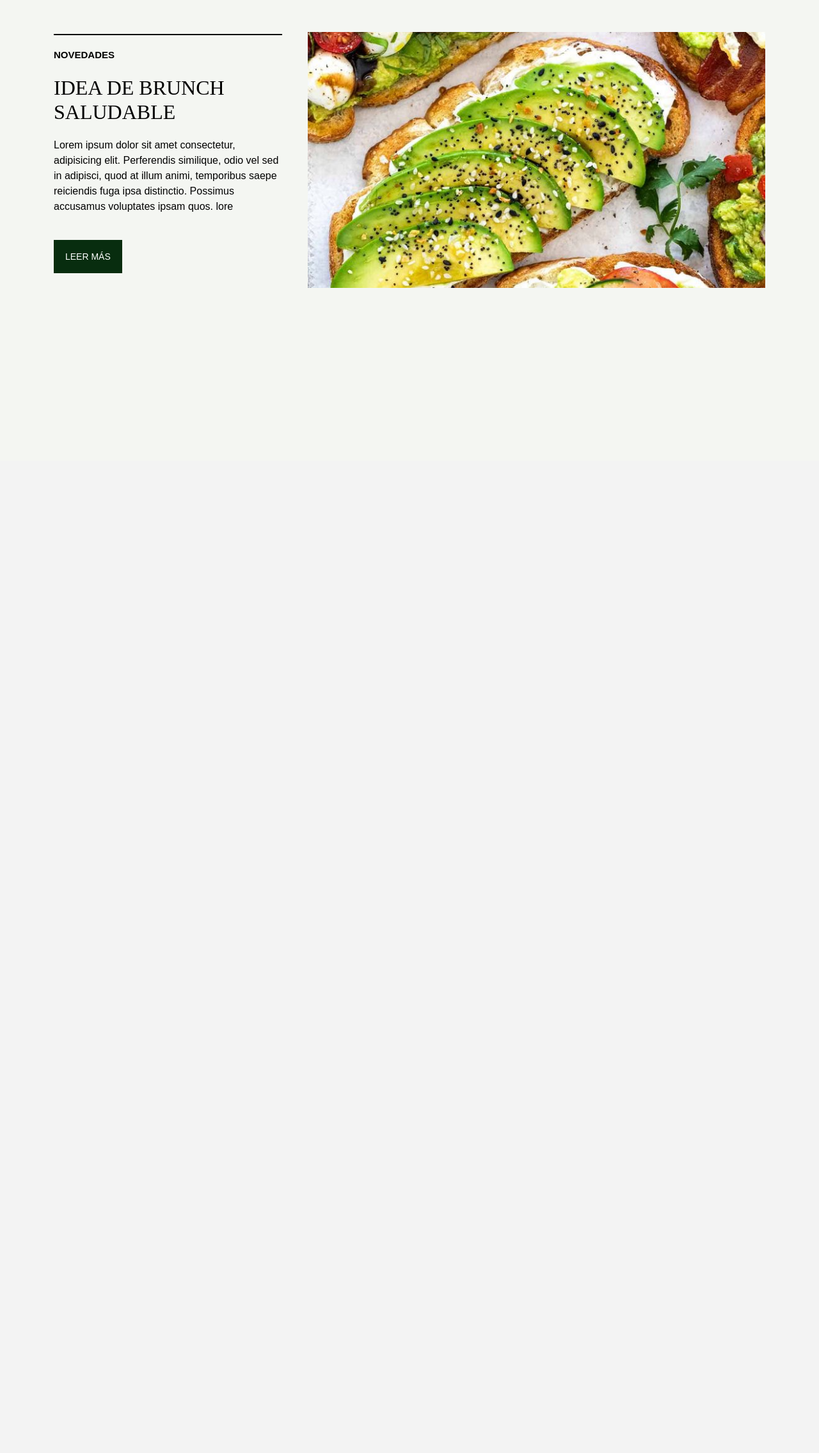
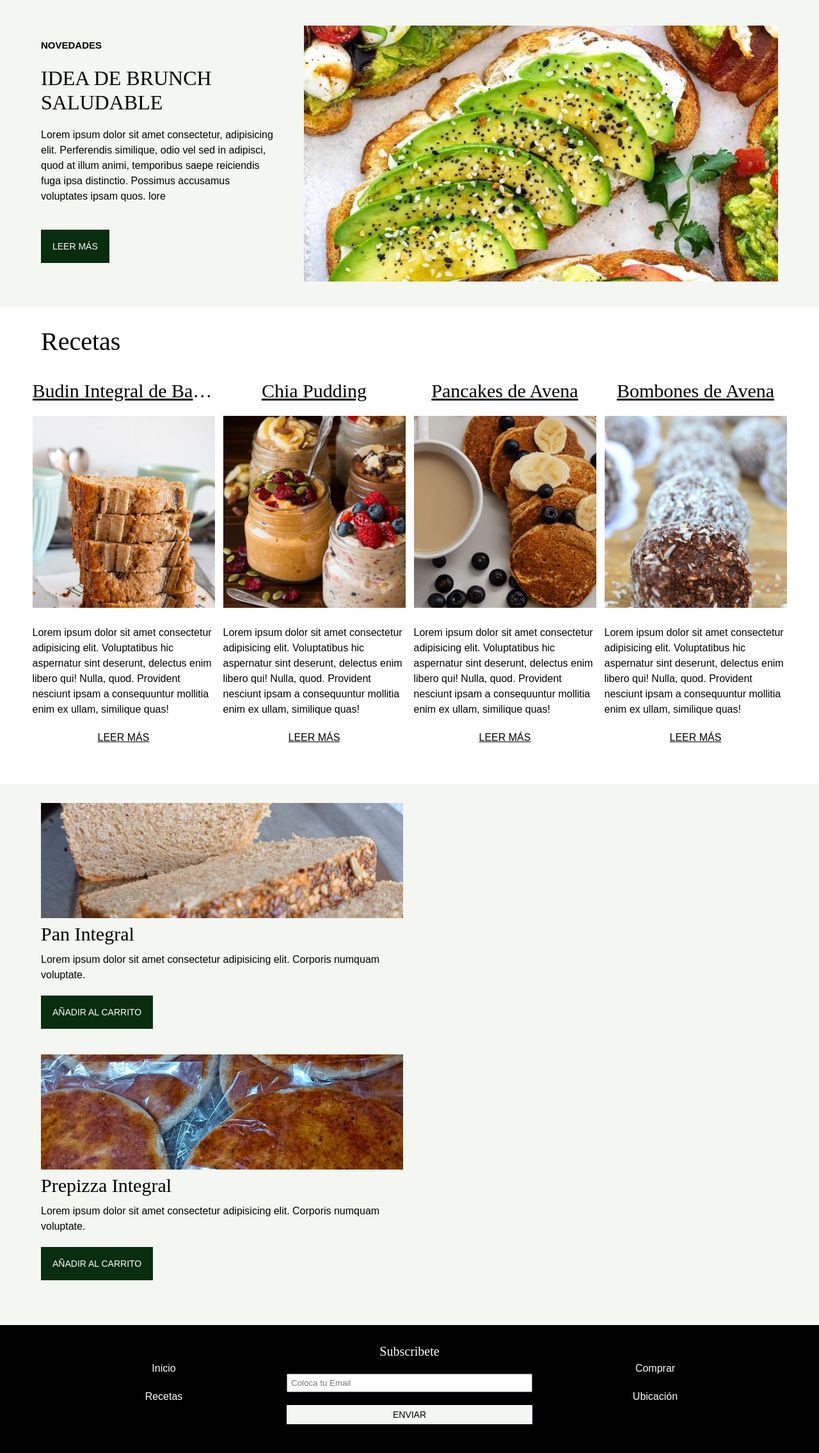
Before and after one commit to AnaMateasovich/SaboresNaturales, a PHP site: page / in a window 1280 px wide. Shown: the part 80-2351 px from the top of the page at 64% size. Before the commit the page ends 530 px from the top, so only its background shows below. Run offline with PHP 8.4, Linux system fonts and the light colour scheme.

Commit message:
ultimos cambios

```diff
--- a/index.html
+++ b/index.html
@@ -10,7 +10,7 @@
     <header class="header">
         <div class="logo">
             <h2 class="titulo">Sabores Naturales</h2>
-            <h3 class="sub-titulo">Comida Integral</h3>
+            <h1 class="sub-titulo">Comida Integral</h1>
         </div>
         <nav class="nav">
             <ul>
@@ -36,4 +36,91 @@
         </article>
 
     </section>
+    <div class="contenedor-recetas">
+        <section class="contenedor contenedor-recetas">
+
+            <h2 class="recetas">Recetas</h2>
+
+            <div class="recetas-grid">
+
+                <div class="card">
+                    <a class="card-titulo" href="">Budin Integral de Banana</a>
+                    <img src="img/budin integral.jpg" alt="Budin Integral">
+                    <p>Lorem ipsum dolor sit amet consectetur adipisicing elit. Voluptatibus hic aspernatur sint deserunt, delectus enim libero qui! Nulla, quod. Provident nesciunt ipsam a consequuntur mollitia enim ex ullam, similique quas!</p>
+                    <a class="card-link" href="#">Leer más</a>
+                </div>
+
+                <div class="card">
+                    <a class="card-titulo" href="">Chia Pudding</a>
+                    <img src="img/Chia Pudding.jpg" alt="Budin Integral">
+                    <p>Lorem ipsum dolor sit amet consectetur adipisicing elit. Voluptatibus hic aspernatur sint deserunt, delectus enim libero qui! Nulla, quod. Provident nesciunt ipsam a consequuntur mollitia enim ex ullam, similique quas!</p>
+                    <a class="card-link" href="#">Leer más</a>
+                </div>
+
+                <div class="card">
+                    <a class="card-titulo" href="">Pancakes de Avena</a>
+                    <img src="img/pancakes de avena.jpg" alt="Budin Integral">
+                    <p>Lorem ipsum dolor sit amet consectetur adipisicing elit. Voluptatibus hic aspernatur sint deserunt, delectus enim libero qui! Nulla, quod. Provident nesciunt ipsam a consequuntur mollitia enim ex ullam, similique quas!</p>
+                    <a class="card-link" href="#">Leer más</a>
+                </div>
+
+                <div class="card">
+                    <a class="card-titulo" href="">Bombones de Avena</a>
+                    <img src="img/bombones de avena.jpg" alt="Budin Integral">
+                    <p>Lorem ipsum dolor sit amet consectetur adipisicing elit. Voluptatibus hic aspernatur sint deserunt, delectus enim libero qui! Nulla, quod. Provident nesciunt ipsam a consequuntur mollitia enim ex ullam, similique quas!</p>
+                    <a class="card-link" href="#">Leer más</a>
+                </div>
+
+        </div>
+
+        </section>
+    </div>
+
+    <section class="contenedor tienda">
+
+        <div class="card-tienda card-1">
+            <img src="img/Pan integral.png" alt="Pan Integral">
+            <div>
+                <h2> Pan Integral </h2>
+                <p>Lorem ipsum dolor sit amet consectetur adipisicing elit. Corporis numquam voluptate.</p>
+                <button>Añadir al carrito</button>
+            </div>
+        </div>
+
+        <div class="card-tienda card-2">
+            <img src="img/Prepizza.png" alt="Prepizza integral">
+            <div>
+                <h2> Prepizza Integral </h2>
+                <p>Lorem ipsum dolor sit amet consectetur adipisicing elit. Corporis numquam voluptate.</p>
+                <button>Añadir al carrito</button>
+            </div>
+        </div>
+
+    </section>
+
+    <footer class="footer">
+
+        <div class="contenedor footer footer-grid">
+            <nav class="footer-izq">
+                <ul>
+                    <li> <a href="#">Inicio</a> </li>
+                    <li> <a href="#">Recetas</a> </li>
+                </ul>
+            </nav>
+            <div class="footer-mid">
+                <form class="footer-form" action="">
+                    <p class="suscribete-txt"> Subscribete </p>
+                    <input type="text" placeholder="Coloca tu Email">
+                    <button class="boton-susc" type="submit">Enviar</button>
+                </form>
+            </div>
+            <nav class="footer-der">
+                <ul>
+                    <li> <a href="#">Comprar</a> </li>
+                    <li> <a href="#">Ubicación</a> </li>
+                </ul>
+            </nav>
+        </div>
+
+    </footer>
 </body>
--- a/styles.css
+++ b/styles.css
@@ -7,6 +7,7 @@
     --blanco: white;
     --verde-claro: #f4f6f2;
     --verde-oscuro: #082d0f;
+    --negro: black;
 }
 
 html {
@@ -33,11 +34,11 @@ body {
 }
 a {
     text-decoration: none;
-    color: black;
 }
 h1, h2, h3, h4 {
     font-family: var(--fuente-secundaria);
     line-height: 1.2;
+    font-weight: 400;
 }
 h1 {
     font-size: 4.8rem;
@@ -53,6 +54,10 @@ h4 {
 }
 img {
     max-width: 100%;
+}
+
+ul, li {
+    list-style: none
 }
 
 
@@ -77,7 +82,6 @@ img {
 .titulo {
     font-family: var(--fuente-principal);
     font-size: 3rem;
-    font-weight: 400;
     text-transform: uppercase;
     margin: 1rem;
     margin-left: 3rem;
@@ -87,7 +91,6 @@ img {
     font-family: var(--fuente-principal);
     font-size: 1.5rem;
     margin-right: 1rem;
-    font-weight: 400;
 }
 
 .logo {
@@ -102,6 +105,10 @@ img {
     margin-right: 2rem;
 }
 
+.nav a {
+    color: var(--negro);
+}
+
 .nav ul li{
     display: inline-block;
     margin-right: 1rem;
@@ -112,22 +119,63 @@ img {
     transition: .3s;
 }
 
+@media (max-width: 880px) {
+    .header {
+        height: 12rem;
+        flex-direction: column;
+    }
+    .nav {
+        padding: 1rem 0;
+    }
+}
+
+
+@media (max-width: 550px) {
+    .header {
+        height: 25rem;
+        justify-content: center;
+    }
+    .logo {
+        flex-direction: column;
+    }
+    .nav ul{
+        display: flex;
+        flex-direction: column;
+        text-align: center;
+        margin-top: 2rem;
+        margin-left: 3rem;
+    }
+}
+
 /* Article inicio, noticias */
 
 .noticias {
     display: grid;
     grid-template-columns: 1fr 2fr;
     max-width: 120rem;
-    height: 50rem;
+    height: 40rem;
     justify-content: center;
-    align-items: center;
+    align-items: start;
     gap: 4rem;
-    margin: 0 2rem;
+    margin: 4rem 0 4rem 0;
 }
 
-.linea-top {
-    border-top: 2px solid;
+@media (max-width: 950px) {
+    .noticias {
+        grid-template-columns: 1fr;
+        align-items: center;
+        height: 70rem;
+        overflow: hidden;
+        gap: 1rem;
+    }
+
+    button {
+        display: inline-block;
+        margin: 0;
+    }
+
 }
+
 
 .novedades {
     font-weight: bold;
@@ -137,7 +185,6 @@ img {
 
 .noticias h3 {
     font-family: var(--fuente-secundaria);
-    font-weight: 400;
     text-transform: uppercase;
     margin-bottom: 1rem;
     margin-bottom: 2rem;
@@ -167,3 +214,150 @@ button {
 button:hover {
     cursor: pointer;
 }
+
+/* Recetas */
+
+.contenedor-recetas {
+    background-color: var(--blanco);
+    padding-bottom: 3rem;
+}
+
+.recetas {
+    display: inline-block;
+    margin: 3rem 0;
+    font-weight: 400;
+    font-size: 4rem;
+}
+
+.recetas-grid {
+    display: grid;
+    grid-template-columns: repeat(auto-fit, minmax(250px, 1fr));
+    justify-content: center;
+    gap: 4rem;
+}
+
+.card {
+    width: 285px;
+    justify-self: center;
+}
+
+.card a {
+    color: var(--negro);
+}
+
+.card-titulo {
+    display: inline-block;
+    font-family: var(--fuente-secundaria);
+    font-size: 3rem;
+    text-decoration: underline;
+    width: 285px;
+    white-space: nowrap;
+    overflow: hidden;
+    text-overflow: ellipsis;
+    text-align: center;
+
+}
+
+.card-titulo:hover {
+    text-decoration: none;
+}
+
+.card img {
+    width: 100%;
+    height: auto;
+    max-height: 300px;
+    object-fit: cover;
+    margin: 1rem 0 2rem 0;
+}
+
+.card-link {
+    font-size: 1.6rem;
+    text-transform: uppercase;
+    display: inherit;
+    text-align: center;
+    margin-top: 2rem;
+    text-decoration: underline;
+}
+
+.card-link:hover {
+    text-decoration: none;
+}
+
+/* Tienda */
+
+.tienda {
+    display: grid;
+    grid-template-columns: repeat(2, 1fr);
+    grid-template-rows: repeat(2, 1fr);
+    gap: 2rem;
+    margin-top: 3rem;
+}
+
+.card {
+    display: inline;
+}
+
+.card-2 {
+    grid-row: 2;
+    grid-column: 1;
+}
+
+.card-tienda h2 {
+    font-size: 3rem;
+    margin-bottom: 1rem;
+}
+
+.card-tienda img {
+    width: 100%;
+    height: auto;
+    max-height: 18rem;
+    object-fit: cover;
+    justify-content: center;
+}
+
+/* Footer */
+
+.footer {
+    margin-top: 5rem ;
+    padding-bottom: 2rem;
+    background-color: var(--negro);
+    color: var(--blanco);
+    height: 20rem;
+}
+
+.footer a{
+    color: var(--blanco);
+    display: inline-block;
+    margin: 1rem 0;
+
+}
+
+
+.footer-grid {
+    display: grid;
+    grid-template-columns: repeat(3, 1fr);
+    justify-content: center;
+    align-items: center;
+    text-align: center;
+}
+
+.footer-form {
+    display: flex;
+    flex-direction: column;
+}
+
+.footer-form input {
+    padding: .5rem;
+}
+
+.suscribete-txt {
+    font-family: var(--fuente-secundaria);
+    font-size: 2rem;
+    margin: 2rem 0;
+}
+
+.boton-susc {
+    background-color: var(--verde-claro);
+    color: var(--negro);
+    padding: .7rem;
+}
```
Also changed, not shown: img/Chia Pudding.jpg (added), img/Pan integral.png (added), img/Prepizza.png (added), img/bombones de avena.jpg (added), img/budin integral.jpg (added), img/pan integral.jpg (added), img/pancakes de avena.jpg (added).
